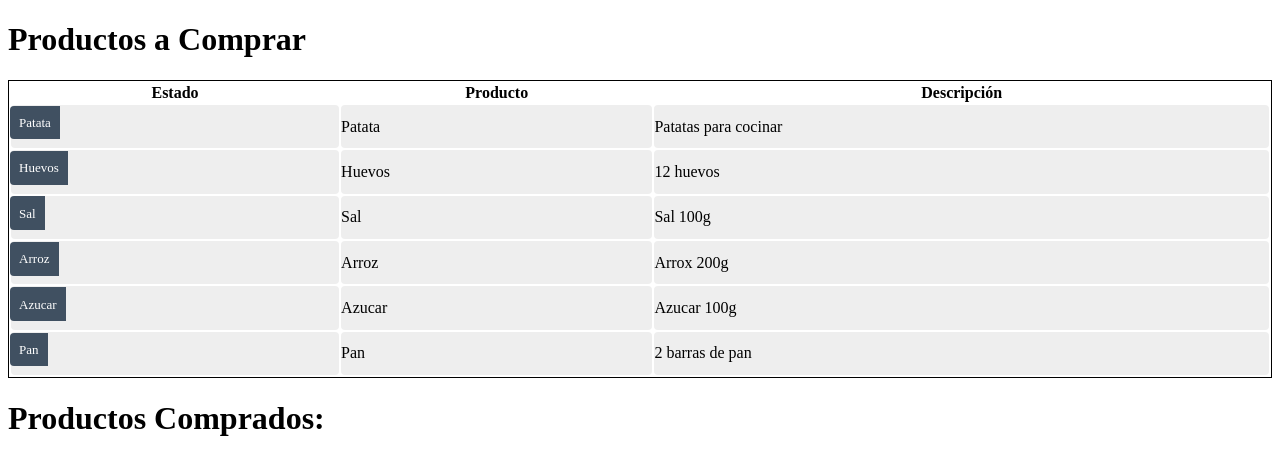
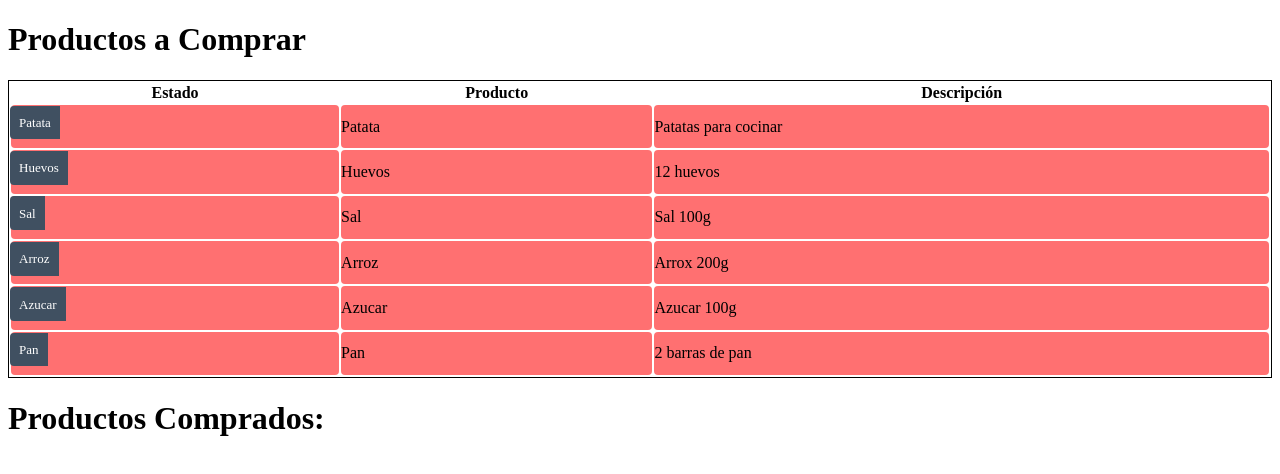
Before and after one commit to lvaqueiroperez/SXE_EjerListaCompra, an Angular app: page / in a window 1280 px wide. Shown: the top 474 px of the page. Built offline with nearby package versions, Linux system fonts and the light colour scheme.

Commit message:
"modificado el css para poner colores según el estado del producto"

```diff
--- a/src/app/productos/productos.component.css
+++ b/src/app/productos/productos.component.css
@@ -8,7 +8,7 @@
   cursor: pointer;
   position: relative;
   left: 0;
-  background-color: #EEE;
+  background-color: rgba(255, 0, 3, 0.56);
   margin: .5em;
   padding: .3em 0;
   height: 1.6em;
@@ -53,7 +53,7 @@
   cursor: pointer;
   position: relative;
   left: 0;
-  background-color: #EEE;
+  background-color: rgba(0, 128, 0, 0.58);
   margin: .5em;
   padding: .3em 0;
   height: 1.6em;
```
